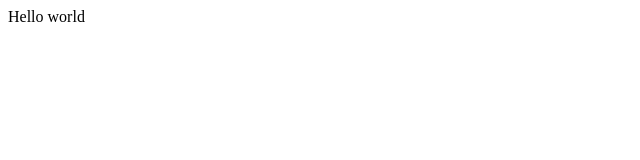
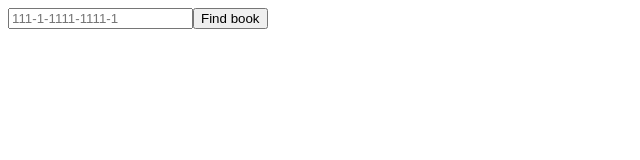
Before and after one commit to Moiiwa/Library, a React app in the folder front/: page / in a window 1280 px wide. Shown: the whole page, without its empty margins (0-640 px from the left). Built offline with nearby package versions, Linux system fonts and the light colour scheme.

Commit message:
#12 Create the isbn search field

```diff
--- /dev/null
+++ b/front/api/isbn.js
@@ -0,0 +1,3 @@
+export const getBookWithIsbn = () => {
+    return fetch(`https://openlibrary.org/isbn/9780140328721`);
+}
--- a/front/app/App.js
+++ b/front/app/App.js
@@ -1,9 +1,10 @@
 import React from 'react'
+import Input from '../components/Input'
 
 function App() {
     return (
         <React.Fragment>
-            <div>Hello world</div>
+            <Input />
         </React.Fragment>
     );
 }
--- a/front/app/index.html
+++ b/front/app/index.html
@@ -9,7 +9,8 @@
     <title>Document</title>
 </head>
 
-<body id='root'>
+<body>
+    <div id='root'></div>
 
 </body>
 
--- /dev/null
+++ b/front/components/Input.js
@@ -0,0 +1,38 @@
+import React from 'react'
+import getBookWithIsbn from '../api/isbn'
+
+class Input extends React.Component {
+
+    constructor(props) {
+        super(props);
+        this.state = { isbn: '' };
+
+        this.handleChange = this.handleChange.bind(this);
+        this.handleSubmit = this.handleSubmit.bind(this);
+    }
+
+    handleChange(event) {
+        this.setState({ isbn: event.target.value });
+    }
+
+    handleSubmit() {
+        console.log(this.state.isbn)
+    }
+
+    render() {
+        return (
+            <div>
+                <input
+                    type='text'
+                    placeholder='111-1-1111-1111-1'
+                    required={true}
+                    value={this.state.isbn}
+                    onChange={this.handleChange}
+                />
+                <button onClick={this.handleSubmit}>Find book</button>
+            </div>
+        );
+    }
+}
+
+export default Input;
```
Also changed, not shown: front/components/__tests__/Input.test.js (added, +26 -0 lines), front/package.json (+10 -1 lines), 1 other file.
